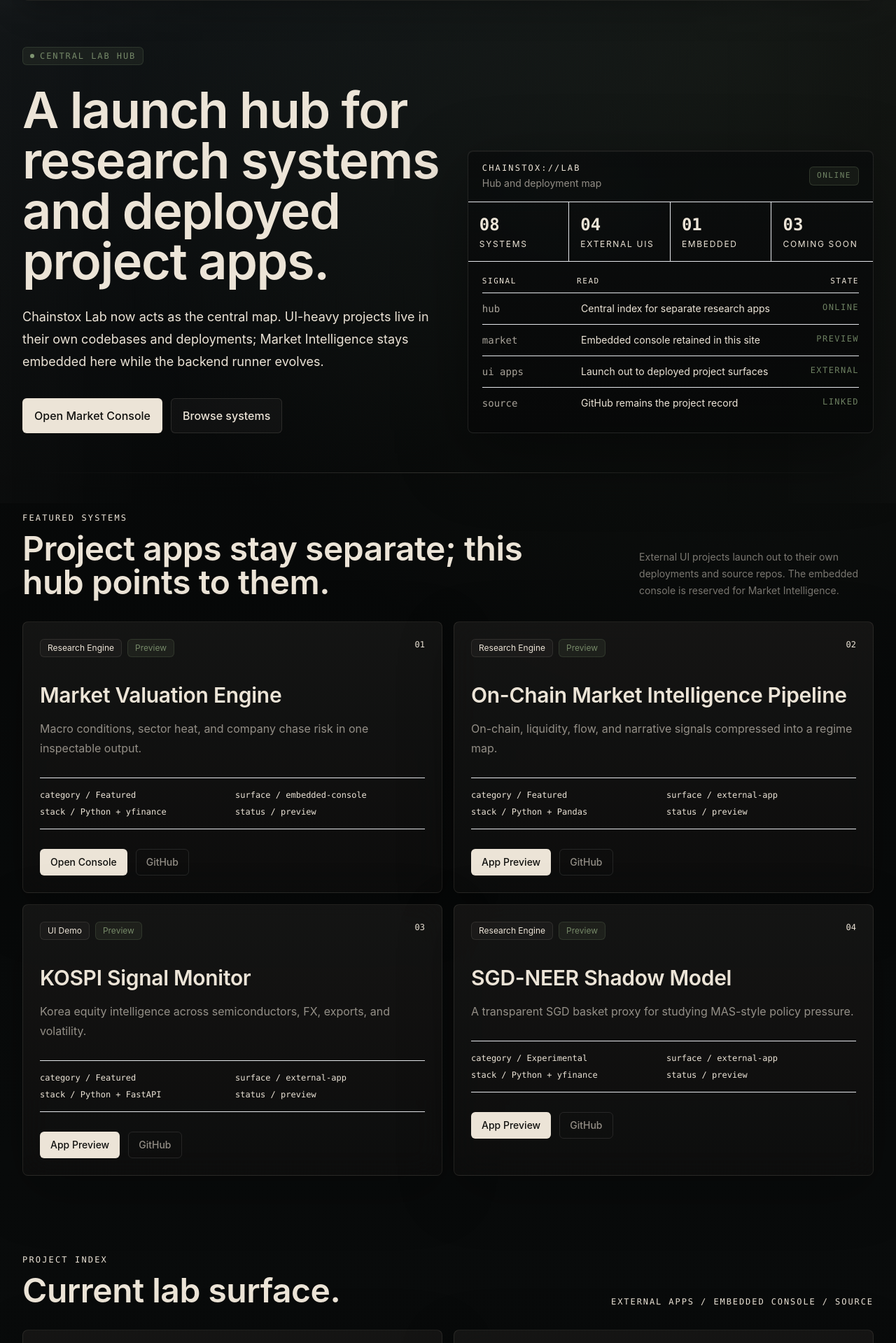
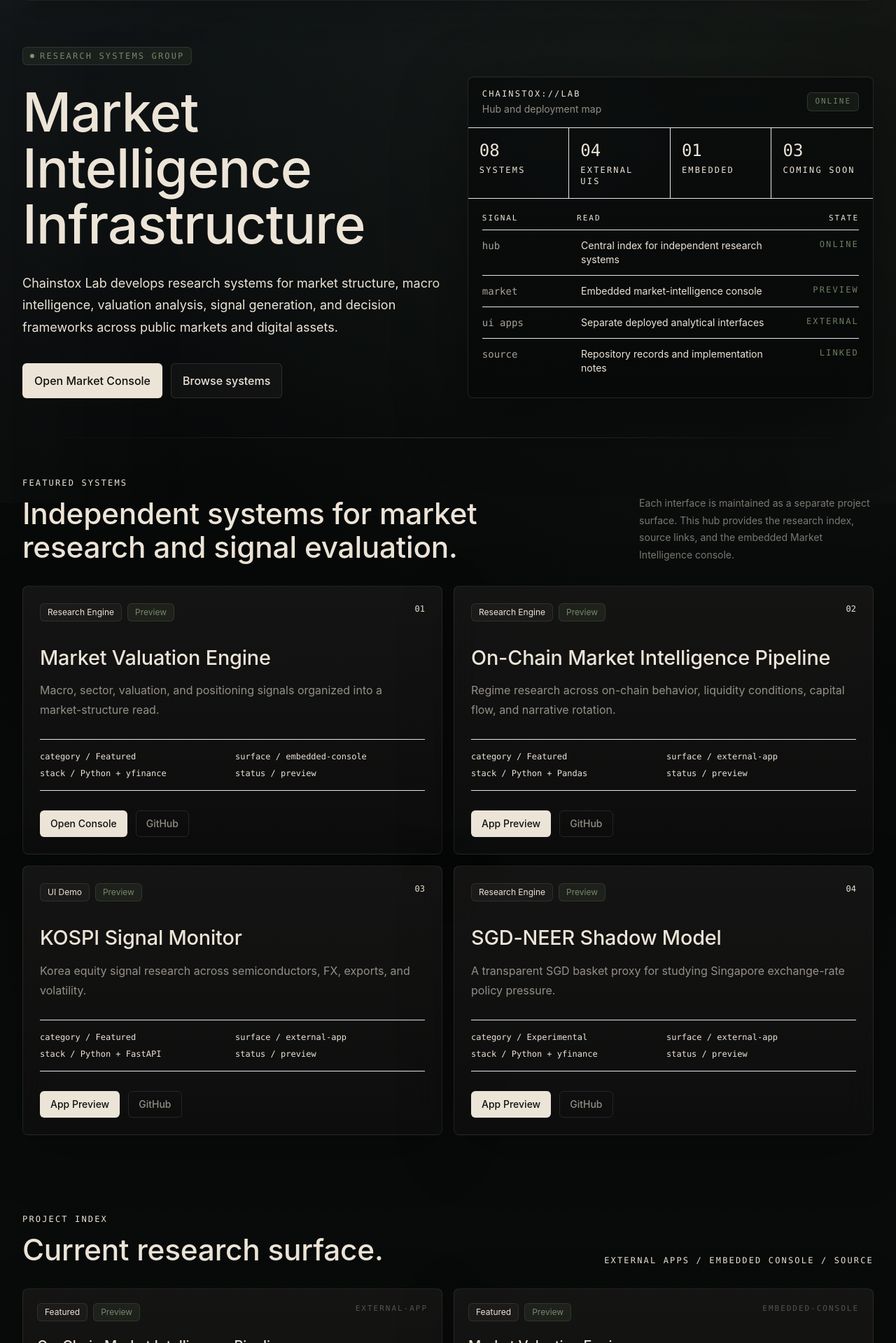
Before and after one commit to alvinlgh23/alvin-lim-site, a Next.js app: page /lab in a window 1280 px wide. Shown: the part 81-2000 px from the top of the page at 70% size. Built offline with nearby package versions, Linux system fonts and the light colour scheme.

Commit message:
Refine lab typography and research messaging

```diff
--- a/app/globals.css
+++ b/app/globals.css
@@ -336,6 +336,33 @@ a {
   font-feature-settings: "ss01", "cv01", "cv02";
 }
 
+.lab-wordmark {
+  letter-spacing: 0.16em;
+}
+
+.lab-eyebrow {
+  font-family: ui-monospace, SFMono-Regular, Menlo, Monaco, Consolas, "Liberation Mono", monospace;
+  letter-spacing: 0.18em;
+  text-transform: uppercase;
+}
+
+.lab-hero-title {
+  font-weight: 520;
+  letter-spacing: -0.012em;
+  line-height: 1.04;
+}
+
+.lab-section-title {
+  font-weight: 520;
+  letter-spacing: -0.006em;
+  line-height: 1.12;
+}
+
+.lab-copy {
+  line-height: 1.75;
+  letter-spacing: 0;
+}
+
 .lab-grid {
   position: relative;
   isolation: isolate;
--- a/app/lab/page.tsx
+++ b/app/lab/page.tsx
@@ -11,10 +11,10 @@ const featuredSlugs = [
 ];
 
 const thesisBySlug: Record<string, string> = {
-  "on-chain-market-intelligence": "On-chain, liquidity, flow, and narrative signals compressed into a regime map.",
-  "market-valuation-engine": "Macro conditions, sector heat, and company chase risk in one inspectable output.",
-  "sgd-neer-shadow-model": "A transparent SGD basket proxy for studying MAS-style policy pressure.",
-  "kospi-signal-monitor": "Korea equity intelligence across semiconductors, FX, exports, and volatility."
+  "on-chain-market-intelligence": "Regime research across on-chain behavior, liquidity conditions, capital flow, and narrative rotation.",
+  "market-valuation-engine": "Macro, sector, valuation, and positioning signals organized into a market-structure read.",
+  "sgd-neer-shadow-model": "A transparent SGD basket proxy for studying Singapore exchange-rate policy pressure.",
+  "kospi-signal-monitor": "Korea equity signal research across semiconductors, FX, exports, and volatility."
 };
 
 const labMetrics = [
@@ -25,10 +25,10 @@ const labMetrics = [
 ];
 
 const consoleRows = [
-  ["hub", "Central index for separate research apps", "online"],
-  ["market", "Embedded console retained in this site", "preview"],
-  ["ui apps", "Launch out to deployed project surfaces", "external"],
-  ["source", "GitHub remains the project record", "linked"]
+  ["hub", "Central index for independent research systems", "online"],
+  ["market", "Embedded market-intelligence console", "preview"],
+  ["ui apps", "Separate deployed analytical interfaces", "external"],
+  ["source", "Repository records and implementation notes", "linked"]
 ];
 
 export default function LabPage() {
@@ -41,7 +41,7 @@ export default function LabPage() {
   return (
     <main className="lab-shell lab-grid min-h-screen px-4 pb-24 pt-4 text-bone md:px-8">
       <nav className="lab-topbar sticky top-4 z-20 mx-auto flex max-w-7xl items-center justify-between rounded-lg px-3 py-3 text-sm text-bone/62">
-        <Link className="lab-focus-ring flex items-center gap-3 rounded-md px-2 py-1.5 font-semibold tracking-[0.16em] text-bone" href="/">
+        <Link className="lab-focus-ring lab-wordmark flex items-center gap-3 rounded-md px-2 py-1.5 font-semibold text-bone" href="/">
           <span className="flex h-7 w-7 items-center justify-center rounded-md border border-white/12 bg-white/[0.04] font-mono text-xs text-bone">CL</span>
           <span className="hidden sm:inline">CHAINSTOX LAB</span>
         </Link>
@@ -60,15 +60,15 @@ export default function LabPage() {
 
       <MotionSection className="mx-auto grid max-w-7xl gap-8 pb-14 pt-16 lg:grid-cols-[1.02fr_0.98fr] lg:items-end">
         <div>
-          <div className="inline-flex items-center gap-2 rounded-md border border-moss/20 bg-moss/10 px-2.5 py-1 font-mono text-xs uppercase tracking-[0.16em] text-moss/90">
+          <div className="lab-eyebrow inline-flex items-center gap-2 rounded-md border border-moss/20 bg-moss/10 px-2.5 py-1 text-xs text-moss/90">
             <span className="h-1.5 w-1.5 rounded-full bg-moss" />
-            Central Lab Hub
+            Research Systems Group
           </div>
-          <h1 className="mt-7 max-w-5xl text-5xl font-semibold leading-[0.97] tracking-[-0.02em] text-bone md:text-7xl">
-            A launch hub for research systems and deployed project apps.
+          <h1 className="lab-hero-title mt-7 max-w-4xl text-[2.6rem] text-bone md:text-[4.8rem]">
+            Market Intelligence Infrastructure
           </h1>
-          <p className="mt-7 max-w-2xl text-lg leading-8 text-bone/62">
-            Chainstox Lab now acts as the central map. UI-heavy projects live in their own codebases and deployments; Market Intelligence stays embedded here while the backend runner evolves.
+          <p className="lab-copy mt-7 max-w-2xl text-lg text-bone/62">
+            Chainstox Lab develops research systems for market structure, macro intelligence, valuation analysis, signal generation, and decision frameworks across public markets and digital assets.
           </p>
           <div className="mt-9 flex flex-wrap gap-3">
             {primaryProject ? (
@@ -85,23 +85,23 @@ export default function LabPage() {
         <div className="lab-console overflow-hidden rounded-lg">
           <div className="flex items-center justify-between border-b border-white/8 px-5 py-4">
             <div>
-              <p className="font-mono text-xs uppercase tracking-[0.18em] text-bone/36">chainstox://lab</p>
+              <p className="lab-eyebrow text-xs text-bone/36">chainstox://lab</p>
               <p className="mt-1 text-sm text-bone/60">Hub and deployment map</p>
             </div>
-            <span className="rounded-md border border-moss/25 bg-moss/10 px-2.5 py-1 font-mono text-[11px] uppercase tracking-[0.14em] text-moss/85">
+            <span className="lab-eyebrow rounded-md border border-moss/25 bg-moss/10 px-2.5 py-1 text-[11px] text-moss/85">
               online
             </span>
           </div>
           <div className="grid grid-cols-2 border-b border-white/8 md:grid-cols-4">
             {labMetrics.map(([label, value]) => (
               <div className="border-r border-white/8 p-4 last:border-r-0" key={label}>
-                <p className="font-mono text-2xl font-semibold text-bone">{value}</p>
-                <p className="mt-1 text-xs uppercase tracking-[0.14em] text-bone/36">{label}</p>
+                <p className="font-mono text-2xl font-medium text-bone">{value}</p>
+                <p className="lab-eyebrow mt-1 text-xs text-bone/36">{label}</p>
               </div>
             ))}
           </div>
           <div className="p-5">
-            <div className="grid grid-cols-[0.45fr_1fr_0.34fr] border-b border-white/8 pb-2 font-mono text-[11px] uppercase tracking-[0.14em] text-bone/34">
+            <div className="lab-eyebrow grid grid-cols-[0.45fr_1fr_0.34fr] border-b border-white/8 pb-2 text-[11px] text-bone/34">
               <span>signal</span>
               <span>read</span>
               <span className="text-right">state</span>
@@ -111,7 +111,7 @@ export default function LabPage() {
                 <div className="grid grid-cols-[0.45fr_1fr_0.34fr] gap-3 py-3 text-sm" key={signal}>
                   <span className="font-mono text-bone/70">{signal}</span>
                   <span className="text-bone/68">{read}</span>
-                  <span className="text-right font-mono text-xs uppercase tracking-[0.12em] text-moss/85">{state}</span>
+                  <span className="lab-eyebrow text-right text-xs text-moss/85">{state}</span>
                 </div>
               ))}
             </div>
@@ -124,13 +124,13 @@ export default function LabPage() {
       <MotionSection className="mx-auto max-w-7xl py-14" id="projects">
         <div className="mb-8 grid gap-5 md:grid-cols-[0.72fr_0.28fr] md:items-end">
           <div>
-            <p className="font-mono text-xs uppercase tracking-[0.18em] text-bone/38">Featured Systems</p>
-            <h2 className="mt-3 max-w-3xl text-3xl font-semibold tracking-[-0.01em] text-bone md:text-5xl">
-              Project apps stay separate; this hub points to them.
+            <p className="lab-eyebrow text-xs text-bone/38">Featured Systems</p>
+            <h2 className="lab-section-title mt-3 max-w-3xl text-3xl text-bone md:text-[2.65rem]">
+              Independent systems for market research and signal evaluation.
             </h2>
           </div>
-          <p className="text-sm leading-6 text-bone/50">
-            External UI projects launch out to their own deployments and source repos. The embedded console is reserved for Market Intelligence.
+          <p className="lab-copy text-sm text-bone/50">
+            Each interface is maintained as a separate project surface. This hub provides the research index, source links, and the embedded Market Intelligence console.
           </p>
         </div>
         <div className="grid gap-4 lg:grid-cols-2">
@@ -146,8 +146,8 @@ export default function LabPage() {
                 </div>
                 <span className="font-mono text-xs text-bone/28">0{index + 1}</span>
               </div>
-              <h3 className="mt-9 max-w-xl text-2xl font-semibold leading-tight tracking-[-0.01em] text-bone md:text-3xl">{project.name}</h3>
-              <p className="mt-4 max-w-2xl text-base leading-7 text-bone/60">{thesisBySlug[project.slug]}</p>
+              <h3 className="lab-section-title mt-9 max-w-xl text-2xl text-bone md:text-[1.8rem]">{project.name}</h3>
+              <p className="lab-copy mt-4 max-w-2xl text-base text-bone/60">{thesisBySlug[project.slug]}</p>
               <div className="mt-7 grid gap-2 border-y border-white/8 py-4 font-mono text-xs text-bone/42 sm:grid-cols-2">
                 <span>category / {project.category}</span>
                 <span>surface / {project.demoType}</span>
@@ -178,10 +178,10 @@ export default function LabPage() {
       <MotionSection className="mx-auto max-w-7xl py-14" id="index">
         <div className="mb-8 flex flex-col justify-between gap-4 md:flex-row md:items-end">
           <div>
-            <p className="font-mono text-xs uppercase tracking-[0.18em] text-bone/38">Project Index</p>
-            <h2 className="mt-3 text-3xl font-semibold tracking-[-0.01em] text-bone md:text-5xl">Current lab surface.</h2>
+            <p className="lab-eyebrow text-xs text-bone/38">Project Index</p>
+            <h2 className="lab-section-title mt-3 text-3xl text-bone md:text-[2.65rem]">Current research surface.</h2>
           </div>
-          <p className="font-mono text-xs uppercase tracking-[0.16em] text-bone/34">external apps / embedded console / source</p>
+          <p className="lab-eyebrow text-xs text-bone/34">external apps / embedded console / source</p>
         </div>
         <div className="grid gap-4 md:grid-cols-2">
           {labProjects.map((project) => (
@@ -192,19 +192,19 @@ export default function LabPage() {
 
       <MotionSection className="mx-auto max-w-7xl py-12">
         <div className="lab-console rounded-lg p-6 md:p-8">
-          <p className="font-mono text-xs uppercase tracking-[0.18em] text-bone/38">Operating Principles</p>
+          <p className="lab-eyebrow text-xs text-bone/38">Operating Principles</p>
           <div className="mt-7 grid gap-3 md:grid-cols-3">
             {["Regimes over predictions", "Probabilities over certainty", "Systems over isolated signals"].map((principle) => (
               <div className="rounded-lg border border-white/10 bg-white/[0.025] p-5" key={principle}>
-                <h3 className="text-lg font-semibold text-bone">{principle}</h3>
+                <h3 className="lab-section-title text-lg text-bone">{principle}</h3>
               </div>
             ))}
           </div>
         </div>
       </MotionSection>
 
-      <section className="mx-auto max-w-7xl border-t border-white/10 pt-8 text-sm leading-6 text-bone/42">
-        Chainstox Lab is a hub. External apps are deployed separately; embedded outputs are experimental and are not financial advice.
+      <section className="lab-copy mx-auto max-w-7xl border-t border-white/10 pt-8 text-sm text-bone/42">
+        Chainstox Lab is a research hub. External applications are deployed separately; embedded outputs are experimental research interfaces and are not financial advice.
       </section>
     </main>
   );
--- a/app/lab/projects/[slug]/page.tsx
+++ b/app/lab/projects/[slug]/page.tsx
@@ -44,7 +44,7 @@ export default async function ProjectPage({ params }: ProjectPageProps) {
   return (
     <main className="lab-shell lab-grid min-h-screen px-4 pb-24 pt-4 text-bone md:px-8">
       <nav className="lab-topbar sticky top-4 z-20 mx-auto flex max-w-7xl items-center justify-between rounded-lg px-3 py-3 text-sm text-bone/62">
-        <Link className="lab-focus-ring flex items-center gap-3 rounded-md px-2 py-1.5 font-semibold tracking-[0.16em] text-bone" href="/lab">
+        <Link className="lab-focus-ring lab-wordmark flex items-center gap-3 rounded-md px-2 py-1.5 font-semibold text-bone" href="/lab">
           <span className="flex h-7 w-7 items-center justify-center rounded-md border border-white/12 bg-white/[0.04] font-mono text-xs text-bone">CL</span>
           <span className="hidden sm:inline">CHAINSTOX LAB</span>
         </Link>
@@ -65,8 +65,8 @@ export default async function ProjectPage({ params }: ProjectPageProps) {
             <span className="rounded-md border border-moss/20 bg-moss/10 px-2.5 py-1 text-moss/90">{project.status}</span>
             <span className="lab-chip rounded-md px-2.5 py-1 text-bone/60">{project.demoType}</span>
           </div>
-          <h1 className="mt-7 max-w-5xl text-5xl font-semibold leading-[0.98] tracking-[-0.02em] text-bone md:text-7xl">{project.name}</h1>
-          <p className="mt-6 max-w-3xl text-xl leading-8 text-bone/62">{project.description}</p>
+          <h1 className="lab-hero-title mt-7 max-w-5xl text-[2.55rem] text-bone md:text-[4.35rem]">{project.name}</h1>
+          <p className="lab-copy mt-6 max-w-3xl text-lg text-bone/62 md:text-xl">{project.description}</p>
           <div className="mt-8 flex flex-wrap gap-3">
             {isExternalApp ? (
               project.liveUrl ? (
@@ -101,7 +101,7 @@ export default async function ProjectPage({ params }: ProjectPageProps) {
 
         <aside className="lab-console rounded-lg p-5">
           <div className="flex items-center justify-between gap-4">
-            <p className="font-mono text-xs uppercase tracking-[0.18em] text-bone/36">system card</p>
+            <p className="lab-eyebrow text-xs text-bone/36">system card</p>
             <span className="rounded-md border border-white/10 bg-white/[0.03] px-2 py-1 font-mono text-[11px] text-bone/44">v0</span>
           </div>
           <div className="mt-5 divide-y divide-white/8 text-sm">
@@ -126,10 +126,10 @@ export default async function ProjectPage({ params }: ProjectPageProps) {
         <MotionSection className="mx-auto max-w-7xl py-12" id="demo">
           <div className="mb-5 flex flex-col justify-between gap-3 md:flex-row md:items-end">
             <div>
-              <p className="font-mono text-xs uppercase tracking-[0.18em] text-bone/38">Embedded Surface</p>
-              <h2 className="mt-3 text-3xl font-semibold tracking-[-0.01em] text-bone">Market Intelligence console.</h2>
+              <p className="lab-eyebrow text-xs text-bone/38">Embedded Surface</p>
+              <h2 className="lab-section-title mt-3 text-3xl text-bone">Market Intelligence console.</h2>
             </div>
-            <p className="max-w-md text-sm leading-6 text-bone/48">This is the only project console currently embedded in alvin-lim.com.</p>
+            <p className="lab-copy max-w-md text-sm text-bone/48">This is the only project console currently embedded in alvin-lim.com.</p>
           </div>
           <DemoPanel project={project} />
         </MotionSection>
@@ -138,27 +138,27 @@ export default async function ProjectPage({ params }: ProjectPageProps) {
           <div className="grid gap-4 lg:grid-cols-[0.72fr_0.28fr]">
             <section className="lab-console min-w-0 overflow-hidden rounded-lg p-5">
               <div className="flex items-center justify-between gap-4">
-                <p className="font-mono text-xs uppercase tracking-[0.18em] text-bone/36">
+                <p className="lab-eyebrow text-xs text-bone/36">
                   {isExternalApp ? "External App Surface" : "Pending Surface"}
                 </p>
-                <span className="rounded-md border border-white/10 bg-white/[0.03] px-2.5 py-1 font-mono text-[11px] uppercase tracking-[0.14em] text-bone/42">
+                <span className="lab-eyebrow rounded-md border border-white/10 bg-white/[0.03] px-2.5 py-1 text-[11px] text-bone/42">
                   {project.status}
                 </span>
               </div>
               <div className="mt-6 rounded-lg border border-white/10 bg-black/24 p-4">
                 <div className="grid min-h-64 place-items-center rounded-md border border-white/8 bg-[linear-gradient(135deg,rgba(236,228,215,0.07),rgba(100,127,145,0.06)),linear-gradient(90deg,rgba(236,228,215,0.04)_1px,transparent_1px)] bg-[size:100%_100%,32px_32px] p-6 text-center">
                   <div>
-                    <p className="font-mono text-xs uppercase tracking-[0.18em] text-bone/36">Static Preview</p>
-                    <h2 className="mt-3 text-2xl font-semibold tracking-[-0.01em] text-bone">{project.name}</h2>
-                    <p className="mx-auto mt-3 max-w-md text-sm leading-6 text-bone/52">
-                      The full UI belongs to its own deployed app and codebase. This hub only links out and documents the system.
+                    <p className="lab-eyebrow text-xs text-bone/36">Static Preview</p>
+                    <h2 className="lab-section-title mt-3 text-2xl text-bone">{project.name}</h2>
+                    <p className="lab-copy mx-auto mt-3 max-w-md text-sm text-bone/52">
+                      The analytical interface is maintained in its own deployment and codebase. This page records the system boundary, source, and launch state.
                     </p>
                   </div>
                 </div>
               </div>
             </section>
             <aside className="lab-surface rounded-lg p-5">
-              <p className="font-mono text-xs uppercase tracking-[0.18em] text-bone/38">Actions</p>
+              <p className="lab-eyebrow text-xs text-bone/38">Actions</p>
               <div className="mt-5 flex flex-col gap-3">
                 {isExternalApp && project.liveUrl ? (
                   <a className="lab-button-primary lab-focus-ring rounded-md px-4 py-3 text-center font-medium transition hover:bg-white" href={project.liveUrl} rel="noreferrer" target="_blank">
@@ -179,10 +179,10 @@ export default async function ProjectPage({ params }: ProjectPageProps) {
                   </span>
                 )}
               </div>
-              <p className="mt-5 text-sm leading-6 text-bone/50">
+              <p className="lab-copy mt-5 text-sm text-bone/50">
                 {isExternalApp
-                  ? "This project has its own UI. Add a deployment URL in project metadata to activate the launch button."
-                  : "This project is listed in the lab while its source or demo surface is still being prepared."}
+                  ? "This project has its own analytical interface. Add a deployment URL in project metadata to activate the launch button."
+                  : "This system is indexed in the lab while its source or demo surface is still being prepared."}
               </p>
             </aside>
           </div>
@@ -197,8 +197,8 @@ export default async function ProjectPage({ params }: ProjectPageProps) {
           ["Limitations", project.limitations]
         ].map(([title, copy]) => (
           <section className="lab-surface rounded-lg p-5" key={title}>
-            <p className="font-mono text-xs uppercase tracking-[0.16em] text-bone/38">{title}</p>
-            <p className="mt-4 leading-7 text-bone/62">{copy}</p>
+            <p className="lab-eyebrow text-xs text-bone/38">{title}</p>
+            <p className="lab-copy mt-4 text-bone/62">{copy}</p>
           </section>
         ))}
       </MotionSection>
@@ -206,8 +206,8 @@ export default async function ProjectPage({ params }: ProjectPageProps) {
       <MotionSection className="mx-auto max-w-7xl border-t border-white/10 pt-10">
         <div className="flex flex-col justify-between gap-5 md:flex-row md:items-end">
           <div>
-            <p className="font-mono text-xs uppercase tracking-[0.18em] text-bone/38">Continue Research</p>
-            <h2 className="mt-3 text-3xl font-semibold tracking-[-0.01em] text-bone">Adjacent systems.</h2>
+            <p className="lab-eyebrow text-xs text-bone/38">Continue Research</p>
+            <h2 className="lab-section-title mt-3 text-3xl text-bone">Adjacent systems.</h2>
           </div>
           <Link className="lab-focus-ring rounded-md px-3 py-2 text-sm font-medium text-bone/60 transition hover:bg-white/[0.05] hover:text-bone" href="/lab">
             Back to lab
@@ -217,8 +217,8 @@ export default async function ProjectPage({ params }: ProjectPageProps) {
           {relatedProjects.map((item) => (
             <Link className="lab-surface rounded-lg p-4 transition hover:-translate-y-0.5 hover:border-bone/22" href={`/lab/projects/${item.slug}`} key={item.slug}>
               <p className="font-mono text-xs uppercase tracking-[0.14em] text-bone/35">{item.status}</p>
-              <h3 className="mt-3 font-semibold leading-tight text-bone">{item.name}</h3>
-              <p className="mt-2 text-sm leading-6 text-bone/48">{item.type}</p>
+              <h3 className="lab-section-title mt-3 text-base text-bone">{item.name}</h3>
+              <p className="lab-copy mt-2 text-sm text-bone/48">{item.type}</p>
             </Link>
           ))}
         </div>
--- a/components/ProjectCard.tsx
+++ b/components/ProjectCard.tsx
@@ -24,11 +24,11 @@ export function ProjectCard({ project }: ProjectCardProps) {
               {project.status}
             </span>
           </div>
-          <span className="font-mono text-[11px] uppercase tracking-[0.14em] text-bone/30">{project.demoType}</span>
+          <span className="lab-eyebrow text-[11px] text-bone/30">{project.demoType}</span>
         </div>
-        <h3 className="mt-6 text-xl font-semibold leading-tight tracking-[-0.01em] text-bone">{project.name}</h3>
-        <p className="mt-2 font-mono text-xs uppercase tracking-[0.14em] text-bone/36">{project.type}</p>
-        <p className="mt-4 leading-7 text-bone/60">{project.description}</p>
+        <h3 className="lab-section-title mt-6 text-xl text-bone">{project.name}</h3>
+        <p className="lab-eyebrow mt-2 text-xs text-bone/36">{project.type}</p>
+        <p className="lab-copy mt-4 text-bone/60">{project.description}</p>
         <div className="mt-5 flex flex-wrap gap-2">
           {project.techStack.slice(0, 4).map((tech) => (
             <span className="lab-kbd rounded-md px-2.5 py-1 font-mono text-[11px] text-bone/44" key={tech}>
```
Also changed, not shown: components/DemoPanel.tsx (+6 -6 lines), content/project-inventory.json (+4 -4 lines).
